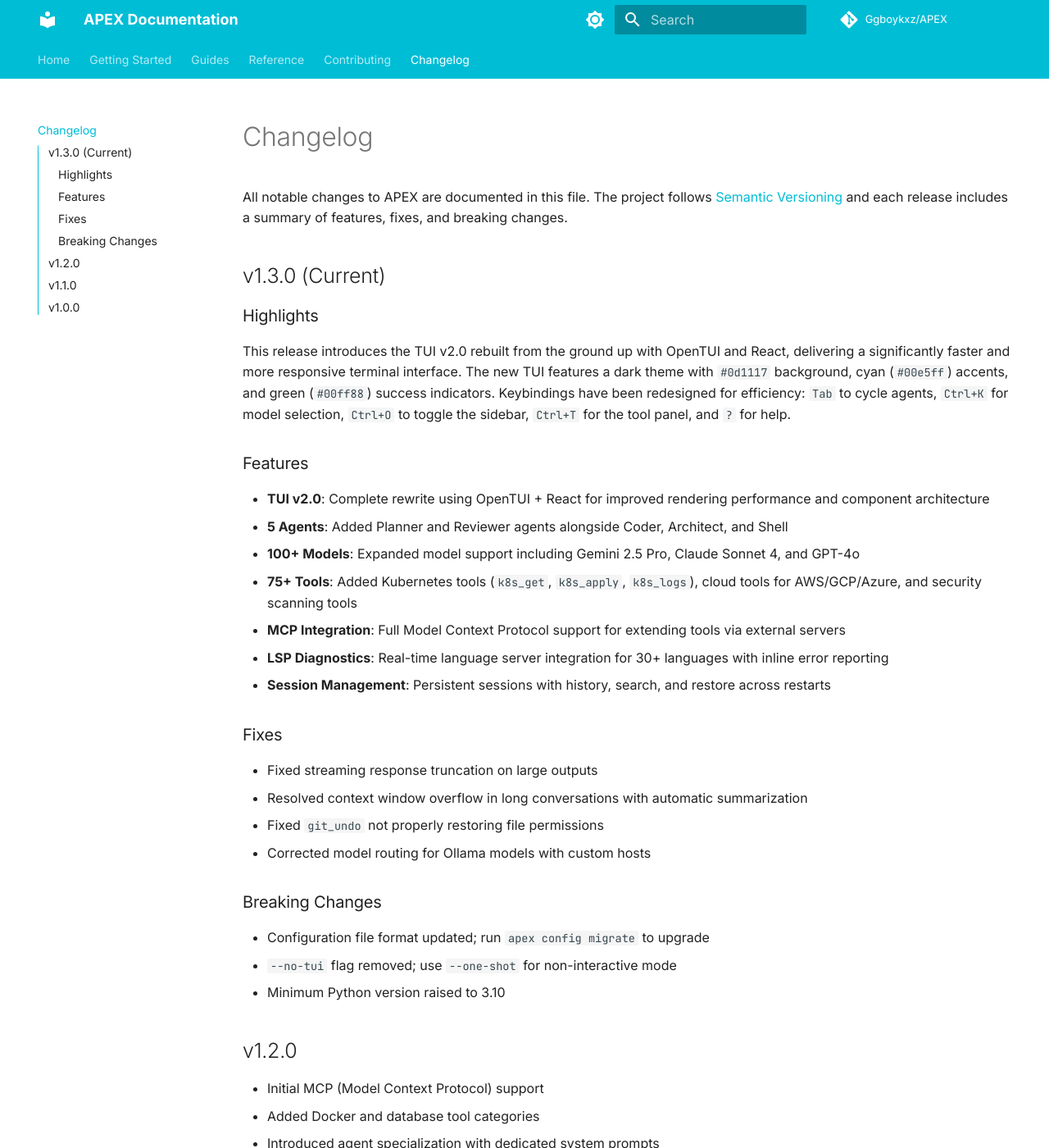
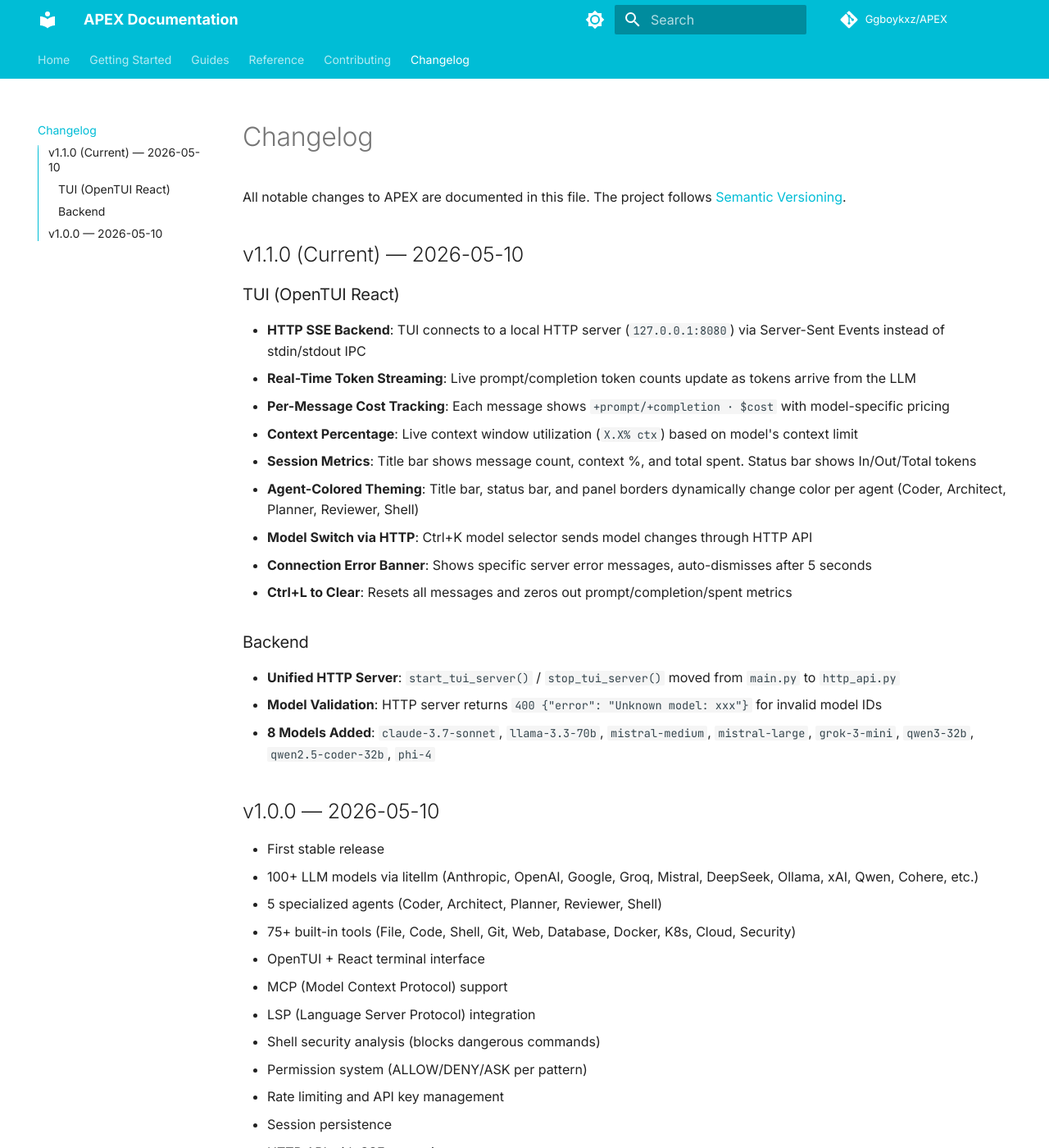
Before and after one commit to Ggboykxz/APEX, an MkDocs documentation site: the page built from docs/changelog.md, in a window 1280 px wide and 1400 px high. Shown: the whole window at 82% size. Built offline with MkDocs 1.6.1 and Material for MkDocs 9.7.7, drawn with Linux system fonts in a browser that asks for light colours; comment, search, counter and statistics services are not loaded; the version menu is left out; some of the changed text lies outside the part shown.

Commit message:
chore: update all version references to 1.1.0, fix roadmap, update website footer

```diff
--- a/docs/changelog.md
+++ b/docs/changelog.md
@@ -1,56 +1,39 @@
 # Changelog
 
-All notable changes to APEX are documented in this file. The project follows [Semantic Versioning](https://semver.org/) and each release includes a summary of features, fixes, and breaking changes.
+All notable changes to APEX are documented in this file. The project follows [Semantic Versioning](https://semver.org/).
 
-## v1.3.0 (Current)
+## v1.1.0 (Current) — 2026-05-10
 
-### Highlights
+### TUI (OpenTUI React)
 
-This release introduces the TUI v2.0 rebuilt from the ground up with OpenTUI and React, delivering a significantly faster and more responsive terminal interface. The new TUI features a dark theme with `#0d1117` background, cyan (`#00e5ff`) accents, and green (`#00ff88`) success indicators. Keybindings have been redesigned for efficiency: `Tab` to cycle agents, `Ctrl+K` for model selection, `Ctrl+O` to toggle the sidebar, `Ctrl+T` for the tool panel, and `?` for help.
+- **HTTP SSE Backend**: TUI connects to a local HTTP server (`127.0.0.1:8080`) via Server-Sent Events instead of stdin/stdout IPC
+- **Real-Time Token Streaming**: Live prompt/completion token counts update as tokens arrive from the LLM
+- **Per-Message Cost Tracking**: Each message shows `+prompt/+completion · $cost` with model-specific pricing
+- **Context Percentage**: Live context window utilization (`X.X% ctx`) based on model's context limit
+- **Session Metrics**: Title bar shows message count, context %, and total spent. Status bar shows In/Out/Total tokens
+- **Agent-Colored Theming**: Title bar, status bar, and panel borders dynamically change color per agent (Coder, Architect, Planner, Reviewer, Shell)
+- **Model Switch via HTTP**: Ctrl+K model selector sends model changes through HTTP API
+- **Connection Error Banner**: Shows specific server error messages, auto-dismisses after 5 seconds
+- **Ctrl+L to Clear**: Resets all messages and zeros out prompt/completion/spent metrics
 
-### Features
+### Backend
 
-- **TUI v2.0**: Complete rewrite using OpenTUI + React for improved rendering performance and component architecture
-- **5 Agents**: Added Planner and Reviewer agents alongside Coder, Architect, and Shell
-- **100+ Models**: Expanded model support including Gemini 2.5 Pro, Claude Sonnet 4, and GPT-4o
-- **75+ Tools**: Added Kubernetes tools (`k8s_get`, `k8s_apply`, `k8s_logs`), cloud tools for AWS/GCP/Azure, and security scanning tools
-- **MCP Integration**: Full Model Context Protocol support for extending tools via external servers
-- **LSP Diagnostics**: Real-time language server integration for 30+ languages with inline error reporting
-- **Session Management**: Persistent sessions with history, search, and restore across restarts
+- **Unified HTTP Server**: `start_tui_server()` / `stop_tui_server()` moved from `main.py` to `http_api.py`
+- **Model Validation**: HTTP server returns `400 {"error": "Unknown model: xxx"}` for invalid model IDs
+- **8 Models Added**: `claude-3.7-sonnet`, `llama-3.3-70b`, `mistral-medium`, `mistral-large`, `grok-3-mini`, `qwen3-32b`, `qwen2.5-coder-32b`, `phi-4`
 
-### Fixes
+## v1.0.0 — 2026-05-10
 
-- Fixed streaming response truncation on large outputs
-- Resolved context window overflow in long conversations with automatic summarization
-- Fixed `git_undo` not properly restoring file permissions
-- Corrected model routing for Ollama models with custom hosts
-
-### Breaking Changes
-
-- Configuration file format updated; run `apex config migrate` to upgrade
-- `--no-tui` flag removed; use `--one-shot` for non-interactive mode
-- Minimum Python version raised to 3.10
-
-## v1.2.0
-
-- Initial MCP (Model Context Protocol) support
-- Added Docker and database tool categories
-- Introduced agent specialization with dedicated system prompts
-- Added `--one-shot` and `--stream` CLI flags
-- Shell security policies and permission system
-
-## v1.1.0
-
-- Expanded model support to 80+ models
-- Added Git tools with `git_undo` for safe rollback
-- Introduced the first version of the TUI with basic keybindings
-- Config file support (`config.json` and `.env`)
-- HTTP API with OpenAI-compatible endpoints
-
-## v1.0.0
-
-- Initial release of APEX
-- Core agent loop with tool execution
-- Support for OpenAI and Anthropic models
-- Basic CLI with interactive prompt mode
-- File, Code, Shell, Git, and Web tool categories
+- First stable release
+- 100+ LLM models via litellm (Anthropic, OpenAI, Google, Groq, Mistral, DeepSeek, Ollama, xAI, Qwen, Cohere, etc.)
+- 5 specialized agents (Coder, Architect, Planner, Reviewer, Shell)
+- 75+ built-in tools (File, Code, Shell, Git, Web, Database, Docker, K8s, Cloud, Security)
+- OpenTUI + React terminal interface
+- MCP (Model Context Protocol) support
+- LSP (Language Server Protocol) integration
+- Shell security analysis (blocks dangerous commands)
+- Permission system (ALLOW/DENY/ASK per pattern)
+- Rate limiting and API key management
+- Session persistence
+- HTTP API with SSE streaming
+- `pip install apex-ai`
```
Also changed, not shown: CHANGELOG.md (+1 -1 lines), ROADMAP.md (+8 -8 lines), 1 other file.
